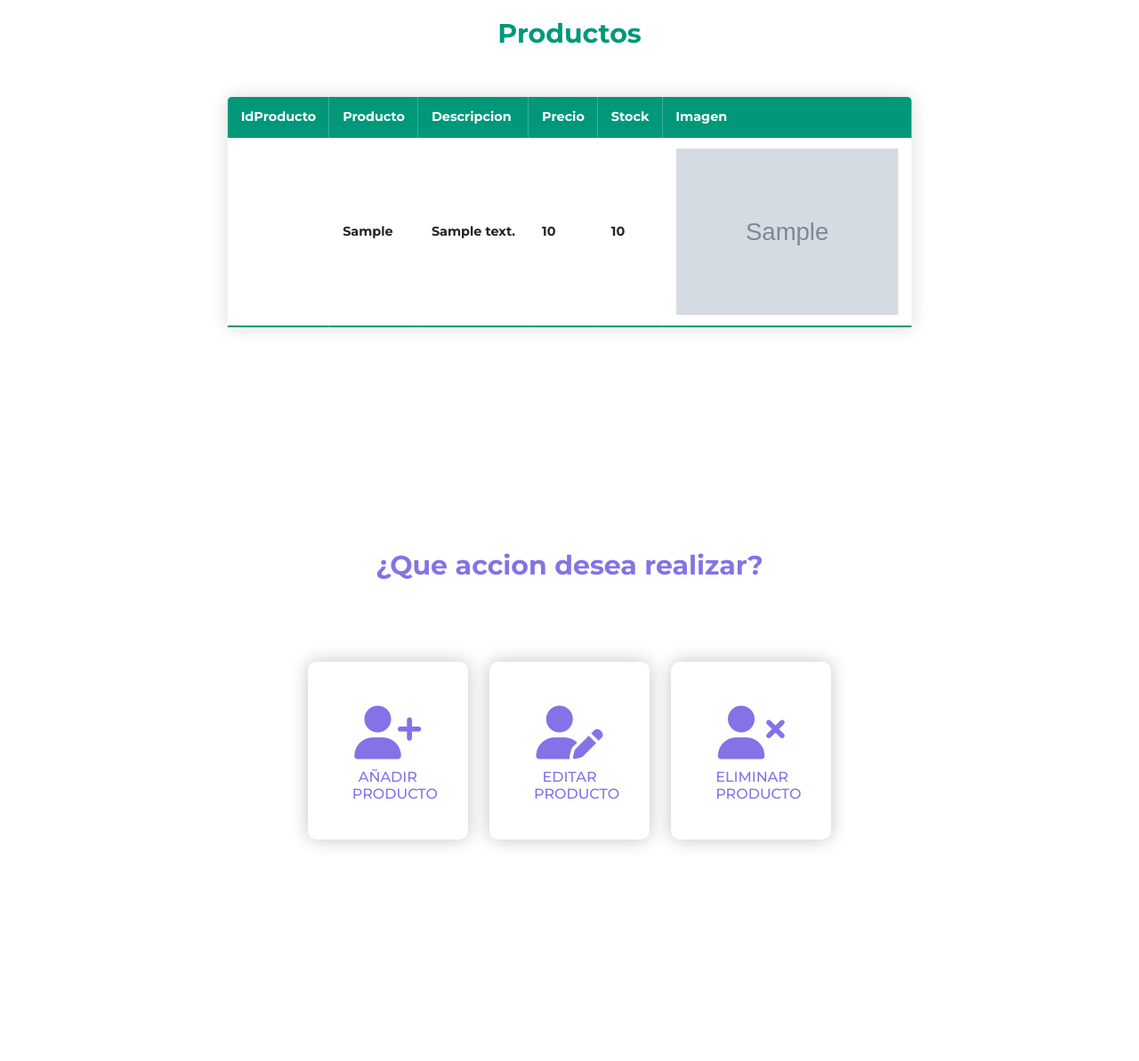
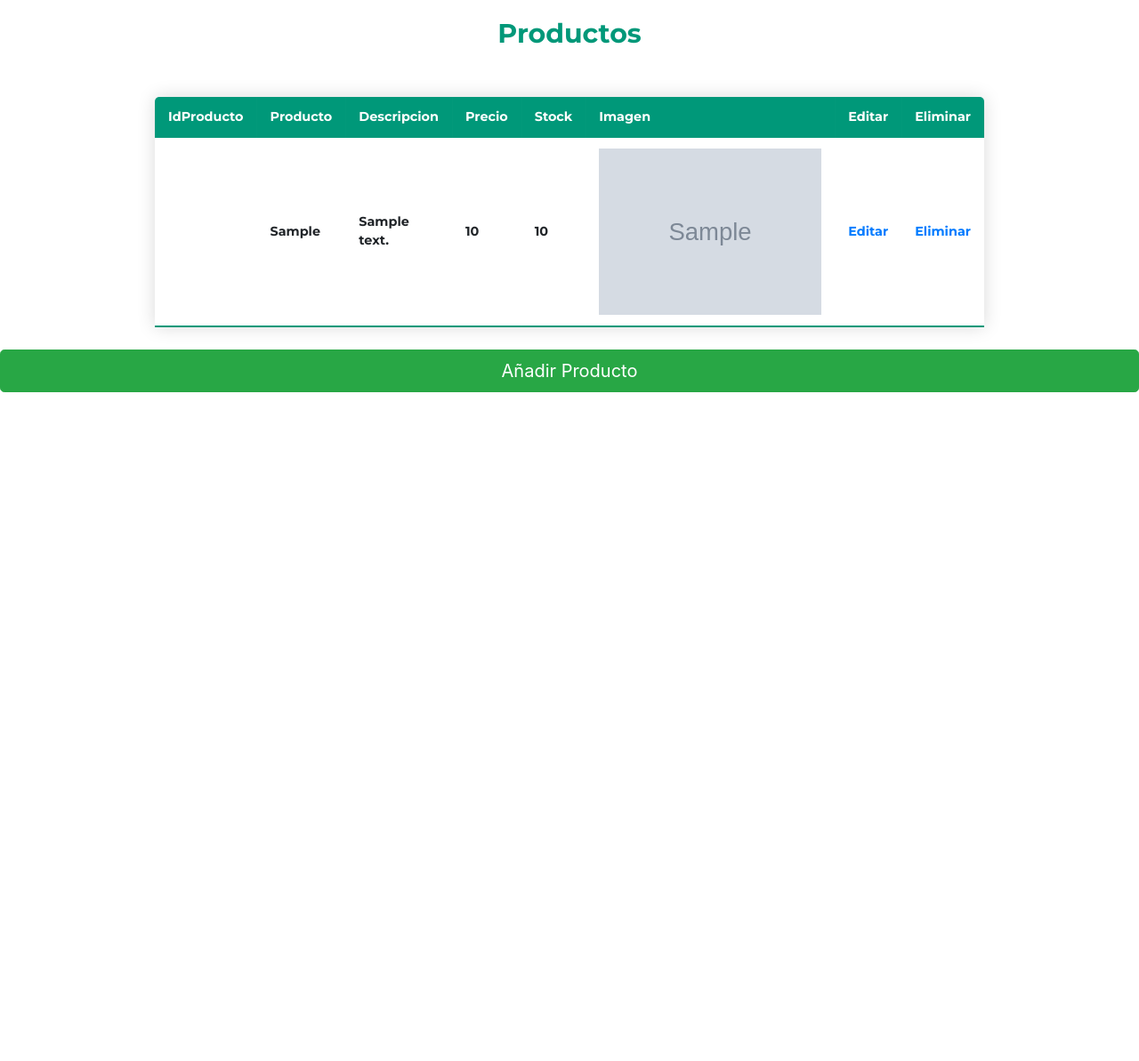
Before and after one commit to quimmp26/admin-datos-web, a PHP site: page /admin.php in a window 1280 px wide. Shown: the part 80-1273 px from the top of the page at 89% size. After the commit the page ends 521 px from the top, so only its background shows below. Run offline with PHP 8.4, Linux system fonts and the light colour scheme; tables that the repository leaves empty or names only in its code hold one stand-in row (values such as "Sample post"); grey boxes marked "Sample" are stand-in pictures; data that the repository does not hold is empty; some libraries are stand-ins or nearby versions.

Commit message:
mierda php

```diff
--- a/add_product.php
+++ /dev/null
@@ -1 +0,0 @@
-<?php?>
--- a/admin.php
+++ b/admin.php
@@ -2,44 +2,9 @@
 
     require_once("conexionbd.php");
     header("Content-Type: text/html;charset=utf-8");
-
-    $con = mysqli_connect($servidor, $usuario, $contraseña, $bd) or die(mysql_error());
-
-    if (!$con)
-    {
-        die("No se ha podido realizar la corrección ERROR:" . mysqli_connect_error() . "<br>");
-        require_once("index.html");
-    }
-
-
-
+    require_once("header.php");
 ?>
 
-<!DOCTYPE html>
-<html lang="en">
-<head>
-    <meta charset="UTF-8">
-    <meta name="viewport" content="width=device-width, initial-scale=1.0">
-    <title>Document</title>
-    <link rel="stylesheet" href="css/styles_admin.css">
-    <script src="https://kit.fontawesome.com/b1dabce4a7.js" crossorigin="anonymous"></script>
-    <link rel="stylesheet" href="https://cdn.jsdelivr.net/npm/bootstrap@4.5.3/dist/css/bootstrap.min.css" integrity="sha384-TX8t27EcRE3e/ihU7zmQxVncDAy5uIKz4rEkgIXeMed4M0jlfIDPvg6uqKI2xXr2" crossorigin="anonymous">
-    <script src="https://cdn.jsdelivr.net/npm/bootstrap@4.5.3/dist/js/bootstrap.bundle.min.js" integrity="sha384-ho+j7jyWK8fNQe+A12Hb8AhRq26LrZ/JpcUGGOn+Y7RsweNrtN/tE3MoK7ZeZDyx" crossorigin="anonymous"></script>
-</head>
-<body>
-    <nav>
-        <input type="checkbox" id="check">
-        <label for="check" class="checkbtn">
-            <i class="fas fa-bars"></i>
-        </label>
-        <label class="logo" for="">Administración Productos</label>
-        <ul>
-            <li><a class="active" href="#">ADMIN</a></li>
-            <li><a href="#">PEFIL</a></li>
-            <li><a href="#">CONFIGURACIÓN</a></li>
-            <li><a href="logout.php">LOGOUT</a></li>
-        </ul>
-    </nav>
     <section>
         <h1>Productos</h1>
         <div id="scroll">
@@ -52,6 +17,8 @@
                     <th>Precio</th>
                     <th>Stock</th>
                     <th>Imagen</th>
+                    <th>Editar</th>
+                    <th>Eliminar</th>
                 </tr>
             </thead>
             <tbody>
@@ -60,7 +27,6 @@
                 $result=mysqli_query($con,$sql_select);
                 while ($valores = mysqli_fetch_array($result)) {
             ?>
-
                 <tr>
                     <th><?php echo $valores["idProducto"] ?></th>
                     <th><?php echo $valores["producto"] ?></th>
@@ -68,6 +34,8 @@
                     <th><?php echo $valores["precio"] ?></th>
                     <th><?php echo $valores["stock"] ?></th>
                     <th><img class="imgProd" src="<?php echo $valores["imagen"] ?>"></th>
+                    <th><a href="edit.php?id=<?php echo $valores['idProducto']; ?>">Editar</a></th>
+                    <th><a href="delete.php?id=<?php echo $valores['idProducto']; ?>">Eliminar</a></th>
                 </tr>
             <?php
                 }
@@ -77,85 +45,14 @@
         </table>
         </div>
     </section>
-    <div class="main-container">
-        <h2>¿Que accion desea realizar?</h2>
-        <div class="radio-buttons">
-             <label class="custom-radio" onclick="mostrarFormAdd()">  <!-- onclick="location.href='añadir_usuario.html' -->
-                <input type="radio" name="radio" >
-                <span class="radio-btn"><i class="fas fa-check"></i>
-                    <div class="options-icon">
-                        <i class="fas fa-user-plus"></i>
-                        <h3>Añadir Producto</h3>
-                    </div>
-                </span>
-            </label>
-            <label class="custom-radio" onclick="mostrarFormEdit()">
-                <input type="radio" name="radio">
-                <span class="radio-btn"><i class="fas fa-check"></i>
-                    <div class="options-icon">
-                        <i class="fas fa-user-edit"></i>
-                        <h3>Editar Producto</h3>
-                    </div>
-                </span>
-            </label>
-            <label class="custom-radio" onclick="mostrarFormDelete()">
-                <input type="radio" name="radio">
-                <span class="radio-btn"><i class="fas fa-check"></i>
-                    <div class="options-icon">
-                        <i class="fas fa-user-times"></i>
-                        <h3>Eliminar Producto</h3>
-                    </div>
-                </span>
-            </label>
+    <button type="button" class="btn btn-success btn-lg btn-block" onclick="location.href='add.php'">
+        Añadir Producto
+    </button>
 
-        </div>
-    </div>
-
-    <!-- Add form -->
-    <form class="text-center border border-light p-5" action="anadir_producto.php" id="form_add" method="POST">
-        <p class="h4 mb-4">Añadir Producto</p>
-        <!-- Name -->
-        <input type="text" name="producto" class="form-control mb-4" placeholder="Producto" required>
-        <!-- Descripcion -->
-        <textarea name="descrip" class="form-control mb-4" cols="30" rows="10" placeholder="Introduce una descripcion del producto..." required></textarea>
-        <!-- Precio -->
-        <input type="number" name="precio" class="form-control mb-4" placeholder="Precio" required>
-        <!-- Precio -->
-        <input type="number" name="stock" class="form-control mb-4" placeholder="Stock" required>
-        <!-- Imagen -->
-        <input type="text" name="img" class="form-control mb-4" placeholder="Imagen" required>
-        <!-- Sign in button -->
-        <button class="btn btn-info btn-block" type="submit">AÑADIR</button>
-    </form>
-
-    <form class="text-center border border-light p-5" action="editar_producto.php" id="form_edit" method="POST">
-        <p class="h4 mb-4">Editar Producto</p>
-        <!-- Name -->
-        <input type="text" name="producto" class="form-control mb-4" placeholder="Producto" required>
-        <!-- Descripcion -->
-        <textarea name="descrip" class="form-control mb-4" cols="30" rows="10" placeholder="Introduce una descripcion del producto..." required></textarea>
-        <!-- Precio -->
-        <input type="number" name="precio" class="form-control mb-4" placeholder="Precio" required>
-        <!-- Precio -->
-        <input type="number" name="stock" class="form-control mb-4" placeholder="Stock" required>
-        <!-- Imagen -->
-        <input type="text" name="img" class="form-control mb-4" placeholder="Imagen" required>
-        <!-- Sign in button -->
-        <button class="btn btn-info btn-block" type="submit">EDITAR</button>
-    </form>
-
-    <form class="text-center border border-light p-5" action="eliminar_producto.php" id="form_delete" method="POST">
-        <p class="h4 mb-4">Eliminar Producto</p>
-        <!-- Name -->
-        <input type="text" name="producto" class="form-control mb-4" placeholder="Producto" required>
-        <!-- Sign in button -->
-        <button class="btn btn-info btn-block" type="submit">ELIMINAR</button>
-    </form>
 
     <script src="https://code.jquery.com/jquery-3.5.1.slim.min.js" integrity="sha384-DfXdz2htPH0lsSSs5nCTpuj/zy4C+OGpamoFVy38MVBnE+IbbVYUew+OrCXaRkfj" crossorigin="anonymous"></script>
     <script src="https://cdn.jsdelivr.net/npm/popper.js@1.16.1/dist/umd/popper.min.js" integrity="sha384-9/reFTGAW83EW2RDu2S0VKaIzap3H66lZH81PoYlFhbGU+6BZp6G7niu735Sk7lN" crossorigin="anonymous"></script>
     <script src="https://cdn.jsdelivr.net/npm/bootstrap@4.5.3/dist/js/bootstrap.min.js" integrity="sha384-w1Q4orYjBQndcko6MimVbzY0tgp4pWB4lZ7lr30WKz0vr/aWKhXdBNmNb5D92v7s" crossorigin="anonymous"></script>
-    <script src="js/actions.js"></script>
 </body>
 
 
--- a/conexionbd.php
+++ b/conexionbd.php
@@ -3,8 +3,15 @@
 //Parametros de conexión
 $servidor="localhost";
 $usuario="root";
-$contraseña="usbw";
-$bd="tienda";
+$contraseña="";
+$bd="tienda_bd";
 
+$con = mysqli_connect($servidor, $usuario, $contraseña, $bd) or die(mysql_error());
+
+if (!$con)
+{
+    die("No se ha podido realizar la corrección ERROR:" . mysqli_connect_error() . "<br>");
+    require_once("index.html");
+}
 
 ?>
--- a/css/styles_admin.css
+++ b/css/styles_admin.css
@@ -152,9 +152,12 @@
 }
 
 
+
+
 .content-table th,
 .content-table td {
     padding: 12px 15px;
+    width: 50px;
 }
 
 .content-table th img {
@@ -209,7 +212,7 @@
 
 .radio-btn {
     margin: 10px;
-    width: 180px;
+    width: 1000px;
     height: 200px;
     border: 3px solid transparent;
     display: inline-block;
--- /dev/null
+++ b/header.php
@@ -0,0 +1,23 @@
+<!DOCTYPE html>
+<html lang="es">
+<head>
+    <meta charset="UTF-8">
+    <meta name="viewport" content="width=device-width, initial-scale=1.0">
+    <title>Document</title>
+    <link rel="stylesheet" href="https://cdn.jsdelivr.net/npm/bootstrap@4.5.3/dist/css/bootstrap.min.css" integrity="sha384-TX8t27EcRE3e/ihU7zmQxVncDAy5uIKz4rEkgIXeMed4M0jlfIDPvg6uqKI2xXr2" crossorigin="anonymous">
+    <link rel="stylesheet" href="css/styles_admin.css">
+</head>
+<body>
+    <nav>
+        <input type="checkbox" id="check">
+        <label for="check" class="checkbtn">
+            <i class="fas fa-bars"></i>
+        </label>
+        <label class="logo" for="">Administración Productos</label>
+        <ul>
+            <li><a class="active" href="#">ADMIN</a></li>
+            <li><a href="#">PEFIL</a></li>
+            <li><a href="#">CONFIGURACIÓN</a></li>
+            <li><a href="logout.php">LOGOUT</a></li>
+        </ul>
+    </nav>
--- a/js/actions.js
+++ /dev/null
@@ -1,19 +0,0 @@
-function mostrarFormAdd() {
-    document.getElementById("form_add").style.display = 'block';
-    document.getElementById("form_edit").style.display = 'none';
-    document.getElementById("form_delete").style.display = 'none';
-}
-
-function mostrarFormEdit() {
-    document.getElementById("form_edit").style.display = 'block';
-    document.getElementById("form_add").style.display = 'none';
-    document.getElementById("form_delete").style.display = 'none';
-
-}
-
-function mostrarFormDelete() {
-    document.getElementById("form_delete").style.display = 'block';
-    document.getElementById("form_add").style.display = 'none';
-    document.getElementById("form_edit").style.display = 'none';
-
-}
```
Also changed, not shown: add.php (renamed from anadir_producto.php, +7 -16 lines), add2.php (added, +35 -0 lines), delete.php (added, +19 -0 lines), edit.php (added, +50 -0 lines), css/styles_add_user.css (deleted).
